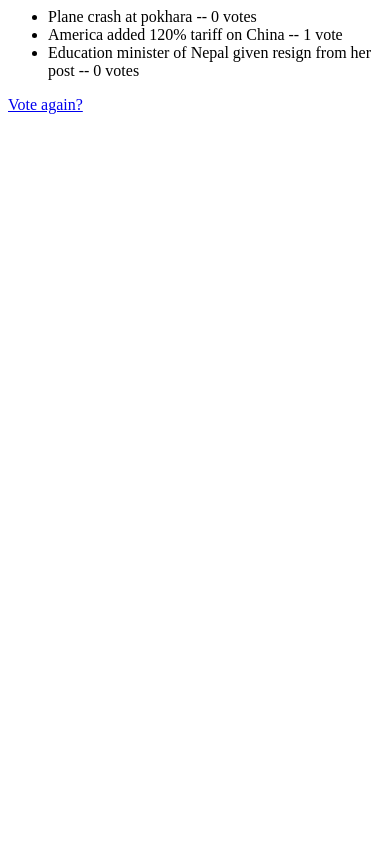
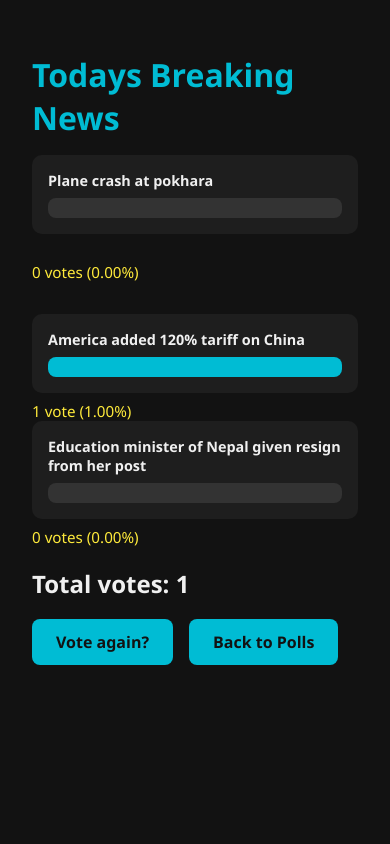
Before and after one commit to sandySandip6/django_2082, a Django app: page /polls/1/results/ in a window 390 px wide. Run offline with Django 5.2, Linux system fonts and the light colour scheme; data comes from the database, SQL or seed files in the repository; both versions use the stored data as it was after the commit.

Commit message:
today I added the css to the result and added the total votes number in each question, also added the question can be seen at the side of  choice in django admin

```diff
--- a/mypost/polls/models.py
+++ b/mypost/polls/models.py
@@ -9,6 +9,10 @@
         return self.qns_text
     def was_published_recently(self):
         return self.post_date >= timezone.now() - timezone.timedelta(days=1)
+    @property
+    def total_votes(self):
+        return sum(choice.votes for choice in self.choice_set.all())
+
 
 class Choice(models.Model):
     qns = models.ForeignKey(Question, on_delete = models.CASCADE)
--- a/mypost/polls/templates/polls/results.html
+++ b/mypost/polls/templates/polls/results.html
@@ -1,9 +1,35 @@
-<h1>{{ question.question_text }}</h1>
-
-<ul>
-{% for choice in question.choice_set.all %}
-    <li>{{ choice.choice_text }} -- {{ choice.votes }} vote{{ choice.votes|pluralize }}</li>
-{% endfor %}
-</ul>
-
-<a href="{% url 'polls:details' question.id %}">Vote again?</a>
+{% load static %}
+<!DOCTYPE html>
+<html lang="en">
+<head>
+  <meta charset="UTF-8" />
+  <meta name="viewport" content="width=device-width, initial-scale=1.0" />
+  <title>Sharp Posts</title>
+  <link rel="stylesheet" href="{% static 'polls/results.css' %}" />
+</head>
+<body>
+  <h1>{{ question.qns_text }}</h1>
+  <div class="results-container">
+    {% for choice in question.choice_set.all %}
+    {% with percent=choice.votes|divisibleby:question.total_votes %}
+    <div class="result-row">
+      <div class="choice-text">{{ choice.choice_text }}</div>
+      <div class="bar-container">
+        <div class="bar" data-votes="{{ choice.votes }}" data-total="{{ question.total_votes }}"></div>
+        </div>
+      </div>
+      <div class="percentage">
+        {{ choice.votes }} vote{{ choice.votes|pluralize }} ({{ choice.votes|floatformat:2 }}%)
+      </div>
+    </div>
+    {% endwith %}
+    {% endfor %}
+  </div>
+  <h2>Total votes: {{ question.total_votes }}</h2>
+  <div class="action_buttons">
+    <a href="{% url 'polls:details' question.id %}">Vote again?</a>
+    <a href="{% url 'polls:polls_index' %}">Back to Polls</a>
+  </div>
+  <script src="{% static 'polls/results.js' %}"></script>
+</body>
+</html>
--- a/mypost/polls/views.py
+++ b/mypost/polls/views.py
@@ -8,6 +8,7 @@
 
 
 def polls_index(request):
+    question = Question.objects.all()
     latest_question_list = Question.objects.order_by("-post_date")[:5]
     context = {"latest_question_list": latest_question_list}
     return render(request, "polls/index.html",context)
--- /dev/null
+++ b/mypost/static/polls/results.css
@@ -0,0 +1,80 @@
+body {
+    font-family: 'Segoe UI', Tahoma, Geneva, Verdana, sans-serif;
+    background: #121212;
+    color: #f0f0f0;
+    padding: 1.5rem;
+  }
+
+  h1 {
+    font-size: 2rem;
+    color: #00bcd4;
+    margin-bottom: 1rem;
+  }
+
+  .results-container {
+    display: flex;
+    flex-direction: column;
+    gap: 1.2rem;
+    margin-bottom: 2rem;
+  }
+
+  .result-row {
+    background: #1e1e1e;
+    padding: 1rem;
+    border-radius: 10px;
+    display: flex;
+    flex-direction: column;
+  }
+
+  .choice-text {
+    font-weight: bold;
+    margin-bottom: 0.5rem;
+  }
+
+  .bar-container {
+    background: #333;
+    border-radius: 8px;
+    overflow: hidden;
+    height: 20px;
+    width: 100%;
+  }
+
+  .bar {
+    height: 100%;
+    background: #00bcd4;
+    width: 0%;
+    transition: width 1.5s ease;
+  }
+
+  .percentage {
+    margin-top: 0.5rem;
+    font-size: 0.95rem;
+    color: #ffeb3b;
+  }
+
+  .action_buttons {
+    display: flex;
+    flex-wrap: wrap;
+    gap: 1rem;
+  }
+
+  .action_buttons a {
+    text-decoration: none;
+    background: #00bcd4;
+    color: #121212;
+    padding: 0.75rem 1.5rem;
+    border-radius: 8px;
+    font-weight: bold;
+    transition: background 0.3s ease, transform 0.3s ease;
+  }
+
+  .action_buttons a:hover {
+    background: #0196aa;
+    transform: translateY(-2px);
+  }
+
+  @media (max-width: 600px) {
+    .result-row {
+      font-size: 0.9rem;
+    }
+  }
--- /dev/null
+++ b/mypost/static/polls/results.js
@@ -0,0 +1,14 @@
+window.addEventListener('DOMContentLoaded', () => {
+    const bars = document.querySelectorAll('.bar');
+
+    bars.forEach(bar => {
+      const votes = parseInt(bar.dataset.votes);
+      const total = parseInt(bar.dataset.total);
+      const percent = total > 0 ? (votes / total) * 100 : 0;
+
+      bar.style.width = '0%';
+      setTimeout(() => {
+        bar.style.width = `${percent.toFixed(2)}%`;
+      }, 100);
+    });
+  });
```
Also changed, not shown: mypost/polls/admin.py (+6 -3 lines), mypost/polls/templates/polls/details.html (+8 -15 lines), mypost/polls/templates/polls/index.html (+13 -0 lines), mypost/db.sqlite3, mypost/static/polls/details.css (added), mypost/static/polls/index.css (added).
